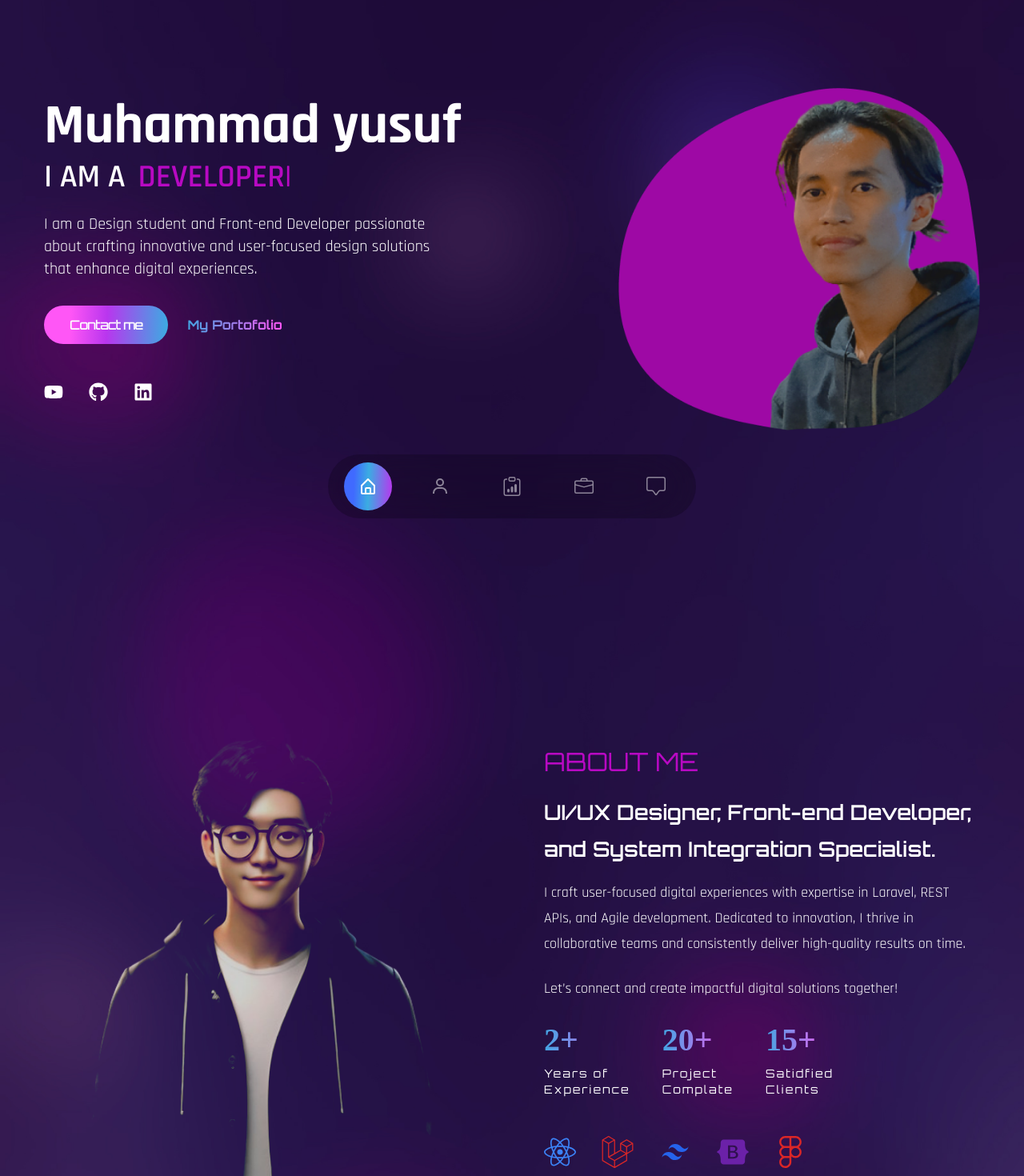
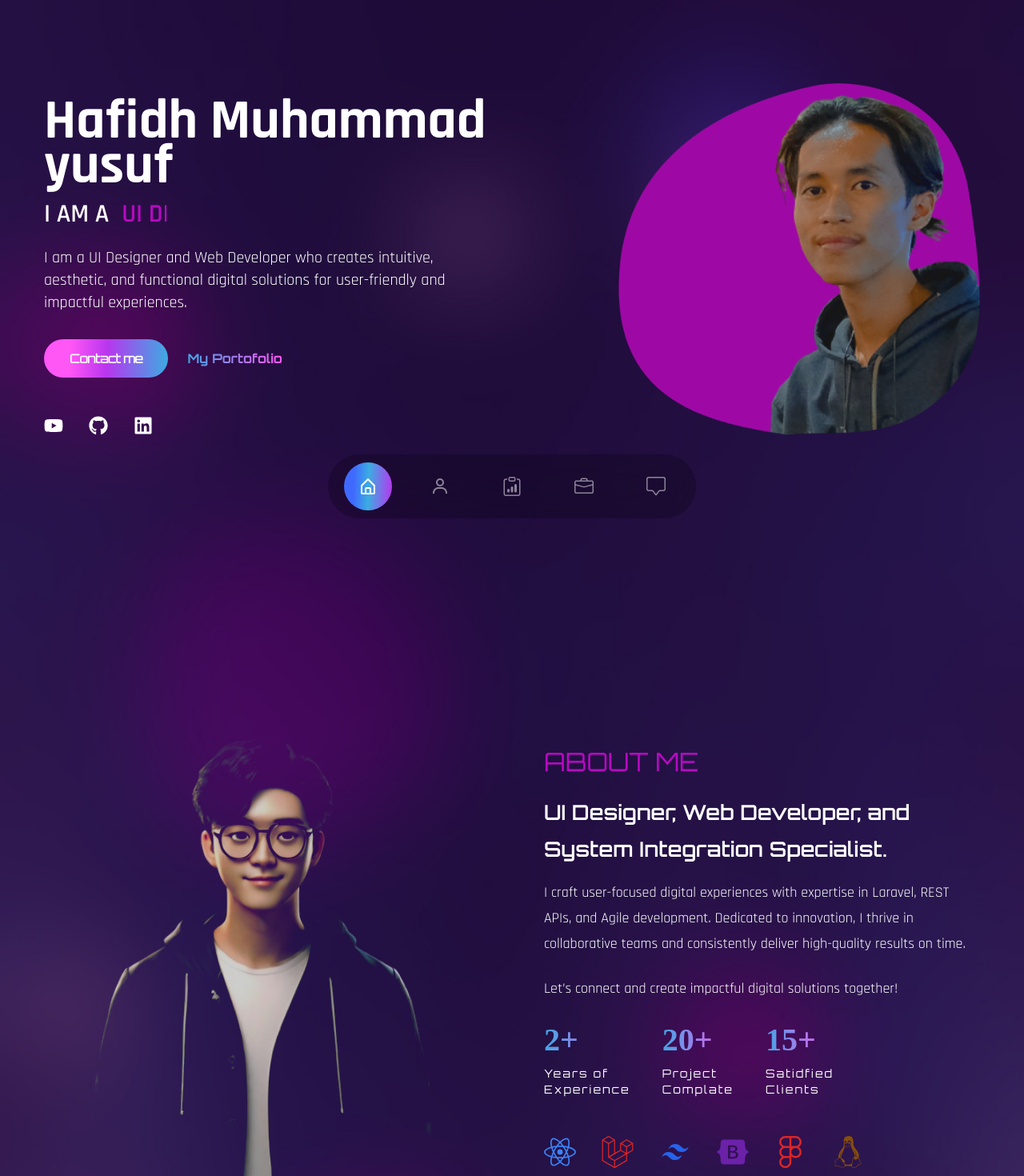
Before and after one commit to h-yusuf/PRWB-RTW, a React (Create React App) app: page / in a window 1280 px wide. Shown: the part 120-1590 px from the top of the page at 80% size. Built offline with nearby package versions, Linux system fonts and the light colour scheme; a web font is replaced by a local one.

Commit message:
refactor : ui designer n web developer skills

```diff
--- a/src/components/home/About.jsx
+++ b/src/components/home/About.jsx
@@ -1,6 +1,6 @@
 import React from "react";
 import CountUp from "react-countup";
-import { FaReact, FaBootstrap, FaFigma, FaLaravel } from 'react-icons/fa'
+import { FaReact, FaBootstrap, FaFigma, FaLaravel, FaLinux } from 'react-icons/fa'
 import { BiLogoTailwindCss } from "react-icons/bi";
 import { InView, useInView } from "react-intersection-observer";
 import { motion } from "framer-motion";
@@ -36,7 +36,7 @@ const About = () => {
           >
             <h2 className="h2 text-accent">About Me</h2>
             <h3 className="h3 mb-4">
-              UI/UX Designer, Front-end Developer, and System Integration Specialist.
+              UI Designer, Web Developer, and System Integration Specialist.
             </h3>
             <p className="mb-6">
               I craft user-focused digital experiences with expertise in Laravel, REST APIs, and Agile development. Dedicated to innovation, I thrive in collaborative teams and consistently deliver high-quality results on time.
@@ -84,6 +84,7 @@ const About = () => {
               <BiLogoTailwindCss className='w-10 h-10 fill-blue-600 hover:fill-blue-500 ' />
               <FaBootstrap className='w-10 h-10 fill-purple-800 hover:fill-purple-700' />
               <FaFigma className='w-10 h-10 fill-red-600 hover:fill-red-500' />
+              <FaLinux className='w-10 h-10 fill-yellow-800 hover:fill-yellow-700' />
             </div>
           </motion.div>
         </div>
--- a/src/components/home/Banner.jsx
+++ b/src/components/home/Banner.jsx
@@ -32,19 +32,19 @@ const Banner = () => {
               initial='hidden'
               whileInView={'show'}
               viewport={{ once: false, amount: 0.7 }}
-              className='text-[55px] font-bold leading-[0.8] lg:text-[70px] mb-4'>Muhammad yusuf</motion.h1>
+              className='text-[55px] font-bold leading-[0.8] lg:text-[70px] mb-4'>Hafidh Muhammad yusuf</motion.h1>
             <motion.div
               variants={fadeIn('up', 0.4)}
               initial='hidden'
               whileInView={'show'}
               viewport={{ once: false, amount: 0.7 }}
-              className='mb-6 text-[36px] lg:text-[40px] font-secondary font-semibold uppercase leading-[1]'>
+              className='mb-6 text-[32px] lg:text-[32px] font-secondary font-semibold uppercase leading-[1]'>
               <span className='mr-4 text-white'>I am a</span>
               <TypeAnimation
                 sequence={[
-                  'Developer',
+                  'Web Developer',
                   2000,
-                  'Designer',
+                  'UI Designer',
                   2000,
                 ]}
                 speed={50}
@@ -59,7 +59,7 @@ const Banner = () => {
               whileInView="show"
               viewport={{ once: false, amount: 0.7 }}
               className="mb-8 max-w-lg mx-auto lg:mx-0 text-xl">
-              I am a Design student and Front-end Developer passionate about crafting innovative and user-focused design solutions that enhance digital experiences.
+              I am a UI Designer and Web Developer who creates intuitive, aesthetic, and functional digital solutions for user-friendly and impactful experiences.
             </motion.p>
 
             <motion.div
--- a/src/components/home/Services.jsx
+++ b/src/components/home/Services.jsx
@@ -35,7 +35,7 @@ const Services = () => {
           >
             <h2 className="h2 text-accent mb-6">What I Do</h2>
             <h3 className="h3 text-white mb-16 max-w-[455px]">
-              I create intuitive UI/UX designs and responsive front-end solutions with 2+ years of experience.
+            I craft intuitive UI designs and develop responsive web solutions with over 2 years of experience as a UI Designer and Web Developer.
             </h3>
 
             <a href="/MyExperience">
@@ -114,21 +114,21 @@ const Services = () => {
                 description=
                 "I am a web developer with extensive experience in creating functional and responsive websites. With deep technical knowledge, I am committed to producing high-quality code and a good online experience for users."
                 link="Learn more"
-                url="/WebDev"
+                url="#"
               />
               <Skills
                 name="Digital Marketing"
                 description=
                 "I have the ability to design comprehensive digital marketing strategies, including content planning, social media, online advertising, and email marketing."
                 link="Learn more"
-                url="/UIUX"
+                url="#"
               />
               <Skills
                 name="Creator Video"
                 description=
                 "I have the ability to design, direct, and edit videos with great skill. I can create stunning content, from brand promotional videos to entertaining personal vlogs."
                 link="Learn more"
-                url="/UIUX"
+                url="#"
               />
 
             </div>
```
